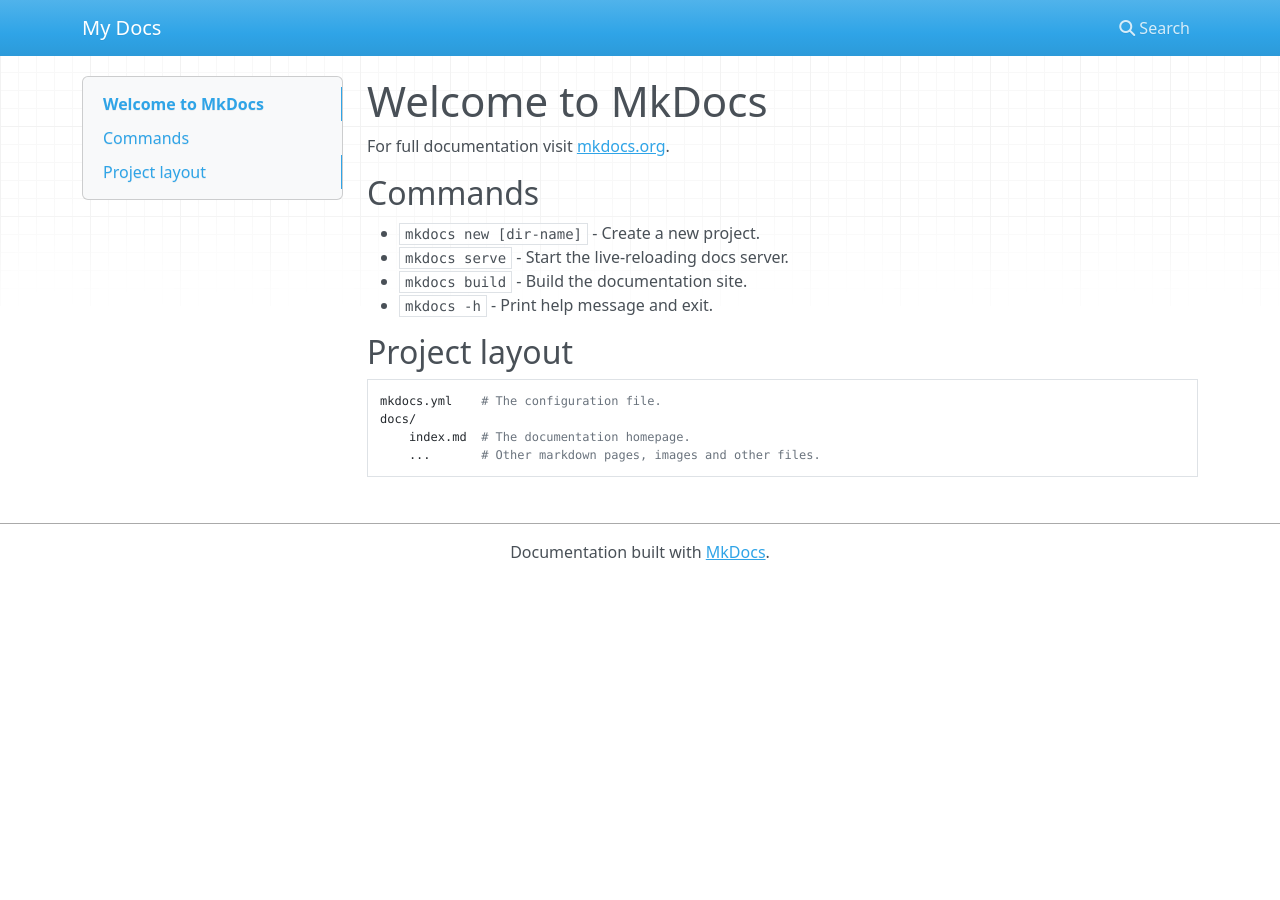
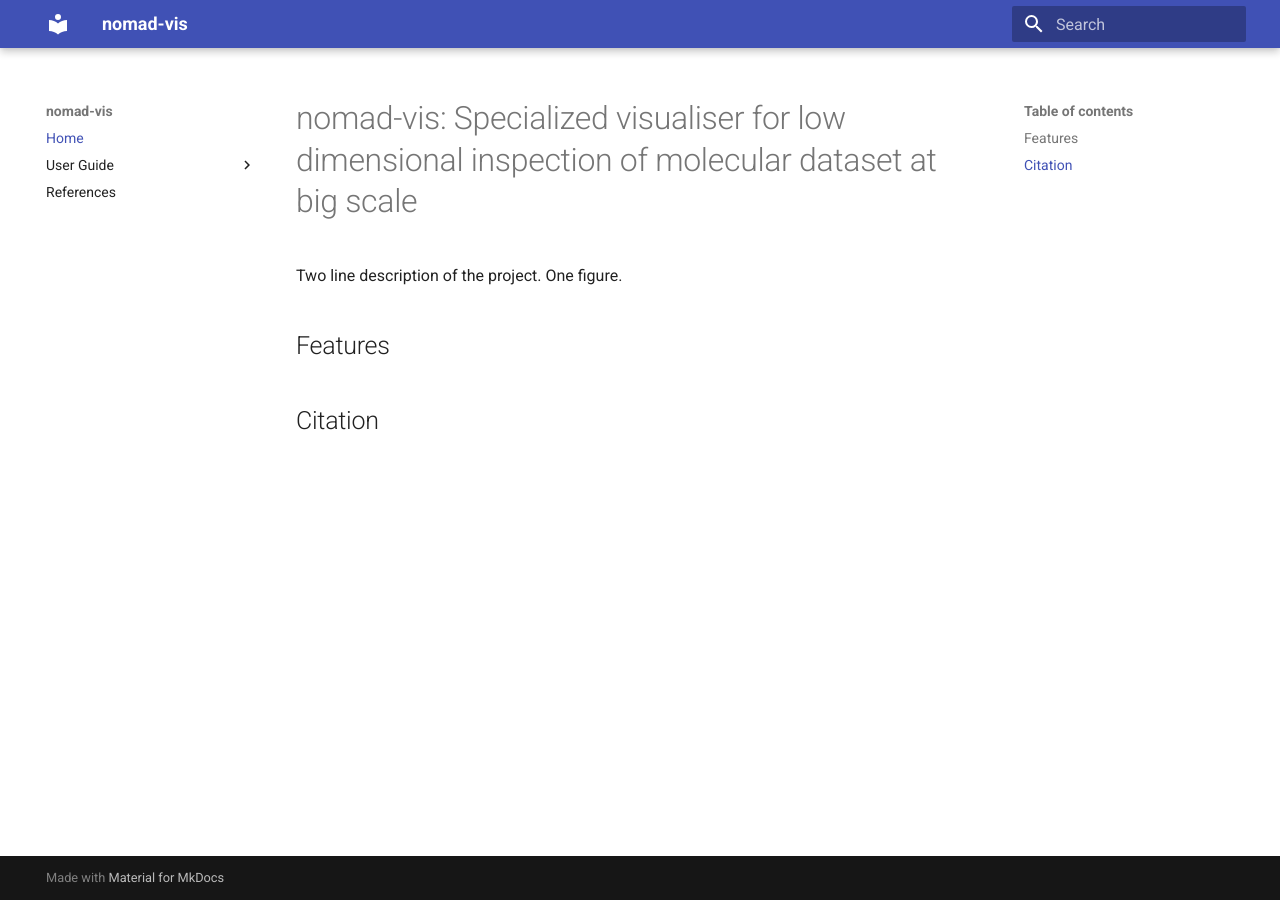
Before and after one commit to nomad-coe/nomad-visu, an MkDocs documentation site: the page built from docs/index.md, in a window 1280 px wide. Built offline with MkDocs 1.6.1 and Material for MkDocs 9.7.7, drawn with Linux system fonts in a browser that asks for light colours; nearby versions of some CDN libraries.

Commit message:
skeleton fo docs

```diff
--- a/docs/index.md
+++ b/docs/index.md
@@ -1,17 +1,13 @@
-# Welcome to MkDocs
+# nomad-vis: Specialized visualiser for low dimensional inspection of molecular dataset at big scale
 
-For full documentation visit [mkdocs.org](https://www.mkdocs.org).
+Two line description of the project. One figure.
 
-## Commands
+## Features
 
-* `mkdocs new [dir-name]` - Create a new project.
-* `mkdocs serve` - Start the live-reloading docs server.
-* `mkdocs build` - Build the documentation site.
-* `mkdocs -h` - Print help message and exit.
 
-## Project layout
 
-    mkdocs.yml    # The configuration file.
-    docs/
-        index.md  # The documentation homepage.
-        ...       # Other markdown pages, images and other files.
+## Citation
+
+
+
+<!-- TOC -->
--- a/mkdocs.yml
+++ b/mkdocs.yml
@@ -1 +1,14 @@
-site_name: My Docs
+site_name: nomad-vis
+
+nav:
+    - Home: 'index.md'
+    - 'User Guide':
+      - Setup: 'setup.md'
+      - Introduction: 'introduction.md'
+      - Examples: 'examples.md'
+    - References: 'library.md'
+theme:
+  name: material
+markdown_extensions:
+    - toc:
+        permalink: "#"
```
Also changed, not shown: docs/examples.md (added, +10 -0 lines), docs/introduction.md (added, +56 -0 lines), docs/library.md (added, +4 -0 lines), docs/setup.md (added, +15 -0 lines), 1 other file.
